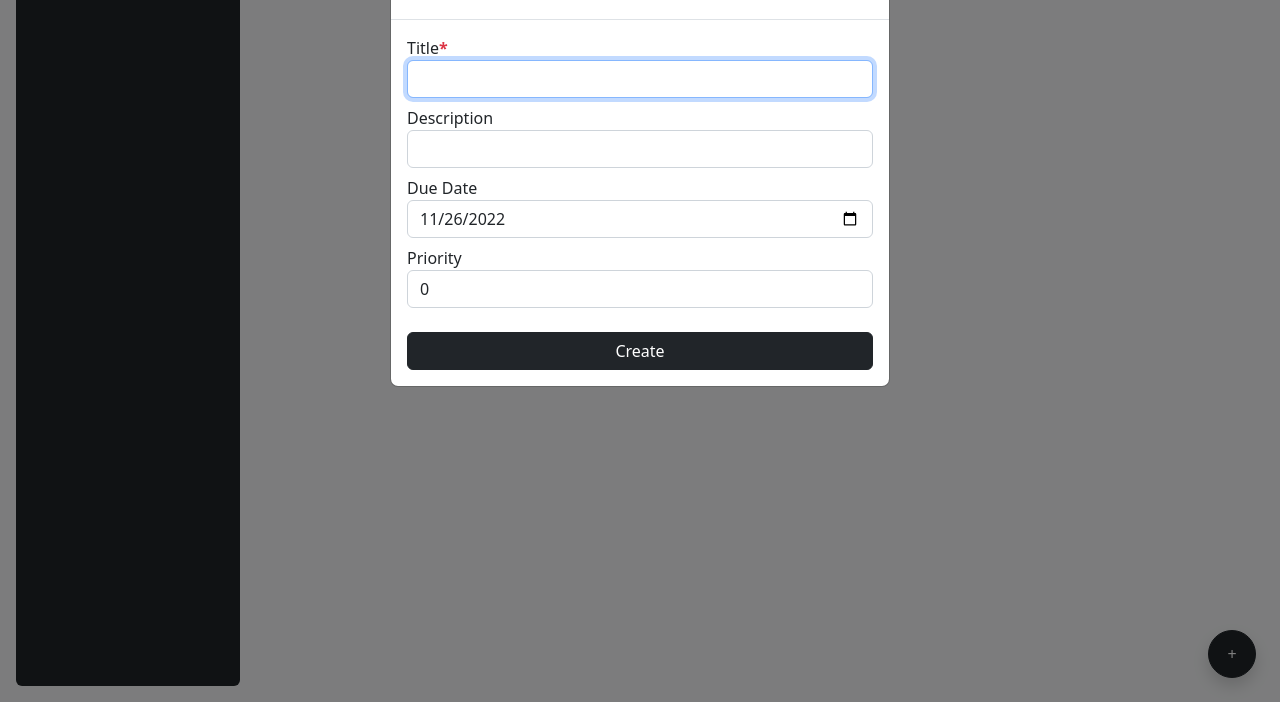
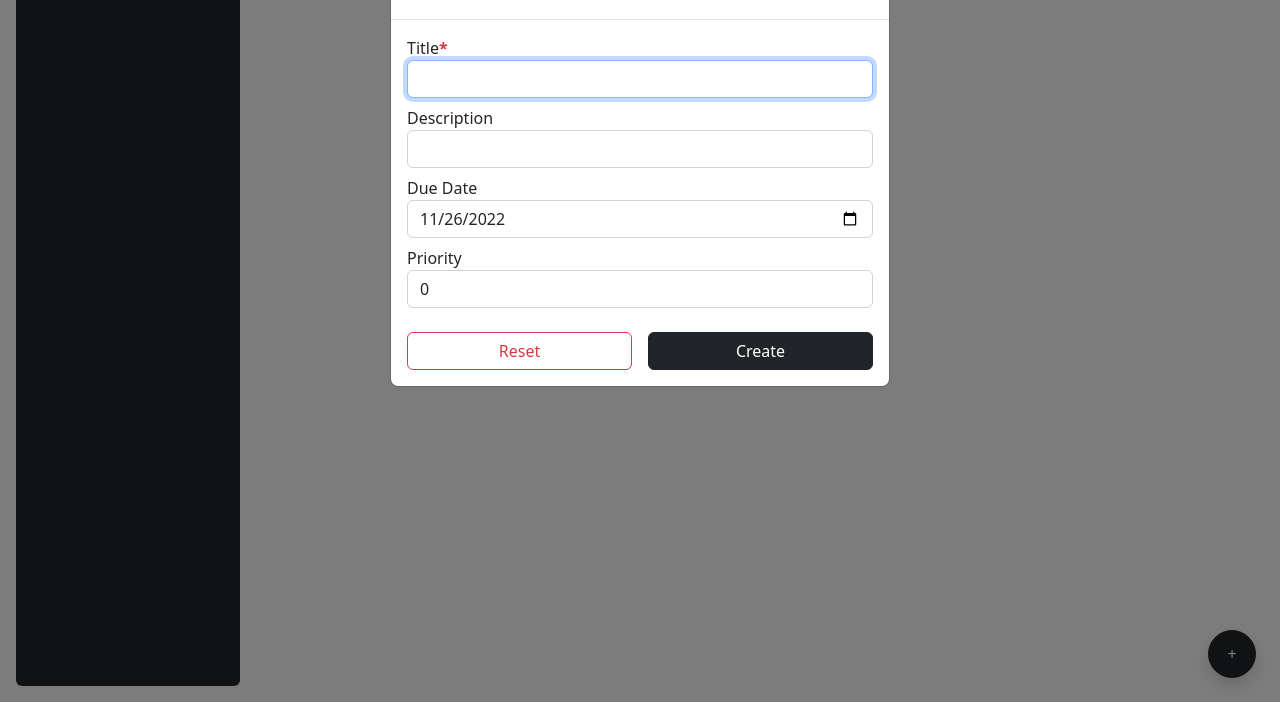
Before and after one commit to mark-P0/yata-test, a website built with webpack: page src/index.ejs in a window 1280 px wide. Both pictures are taken after a click on the button "Open modal". Shown: the part 98-800 px from the top of the page. Built offline with nearby package versions, Linux system fonts and the light colour scheme.

Commit message:
Add form reset button

```diff
--- a/src/view/styles.css
+++ b/src/view/styles.css
@@ -2,6 +2,12 @@
   display: flex;
   justify-content: center;
   align-items: center;
+}
+.flex-maximize {
+  display: flex;
+}
+.flex-maximize > * {
+  flex: 1;
 }
 .fs-smaller {
   font-size: smaller;
--- a/src/view/ui/ModalContents.js
+++ b/src/view/ui/ModalContents.js
@@ -35,6 +35,19 @@ const NewTodoModalContentForm = (() => {
   const title = 'Create a New Todo';
   const currentDate = TaskDate.current.date;
 
+  const buttons = E('div', { class: 'hstack flex-maximize gap-3 mt-3' }, [
+    E('button', 'Reset', {
+      type: 'reset',
+      class: 'btn btn-outline-danger',
+      'aria-label': 'Reset form',
+    }),
+    E('button', 'Create', {
+      type: 'submit',
+      class: 'btn btn-dark',
+      'aria-label': title,
+    }),
+  ]);
+
   /* prettier-ignore */
   const form = E('form', { method: 'dialog', class: 'vstack' }, [
     FormLabel('Title', [
@@ -50,11 +63,7 @@ const NewTodoModalContentForm = (() => {
     FormLabel('Priority', [
       FormInput('priority', { type: 'number', value: '0', min: '0', max: '6' }),
     ]),
-    E('button', 'Create', {
-      type: 'submit',
-      class: 'btn btn-dark mt-3',
-      'aria-label': title,
-    }),
+    buttons,
   ]);
 
   const defaultFocusElement = form.querySelector('[autofocus]');
```
